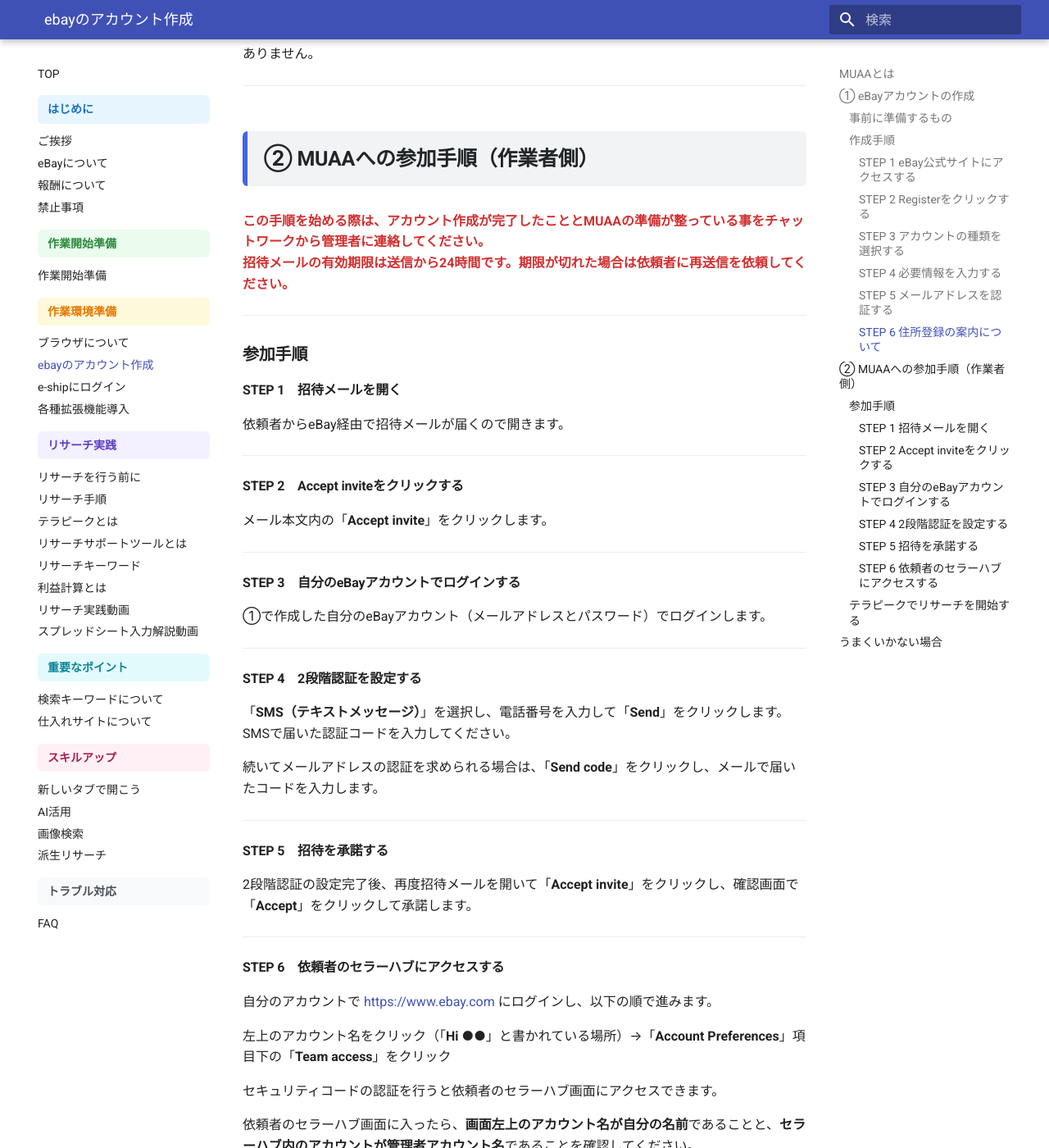
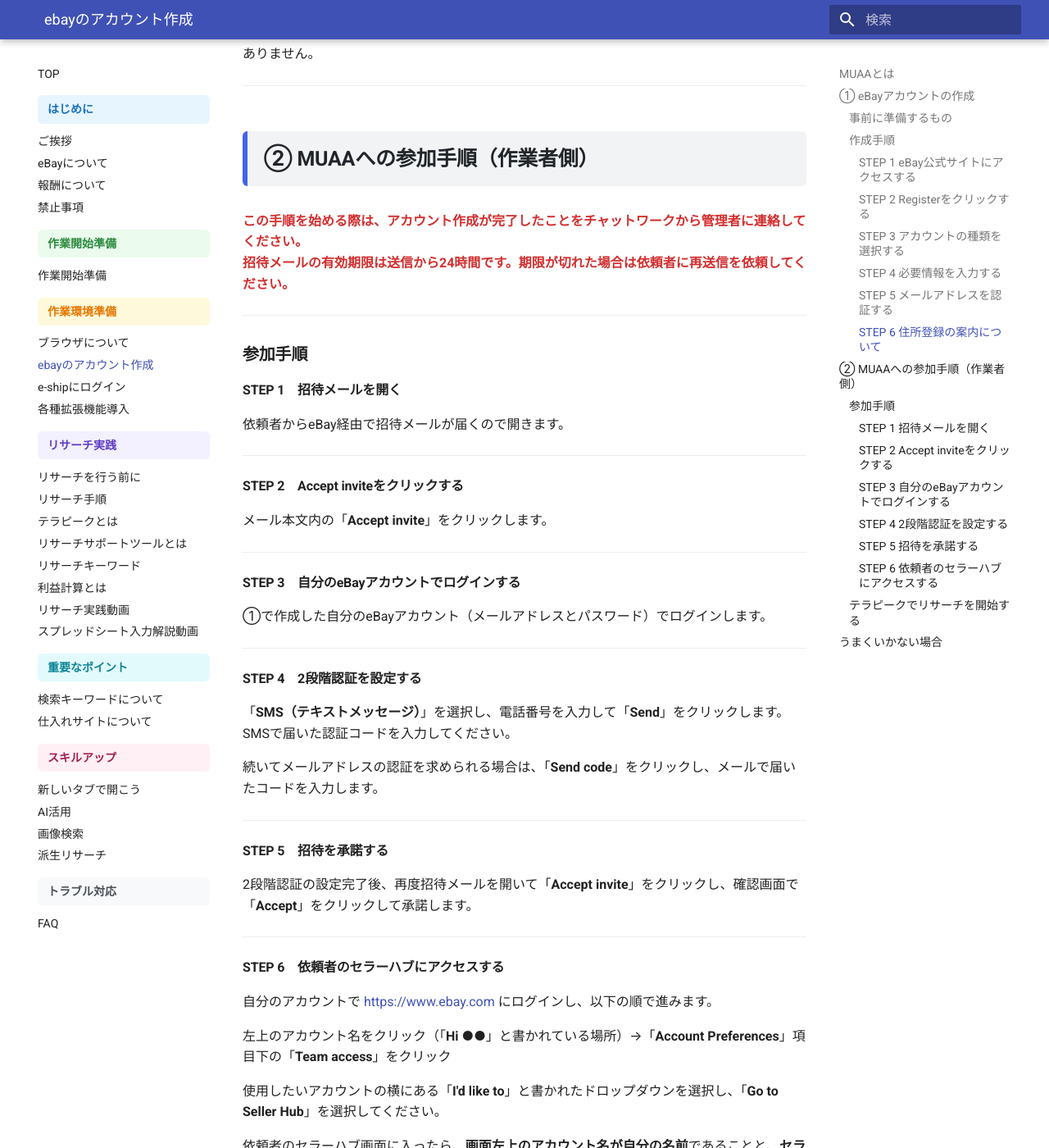
Before and after one commit to jun-hata/outsourcing-manual, an MkDocs documentation site: the page built from docs/env_ebay_login.md, in a window 1280 px wide and 1400 px high, scrolled down 2135 px. Shown: the whole window at 82% size. Built offline with MkDocs 1.6.1 and Material for MkDocs 9.7.7, drawn with Linux system fonts in a browser that asks for light colours.

Commit message:
Update env_ebay_login.md

```diff
--- a/docs/env_ebay_login.md
+++ b/docs/env_ebay_login.md
@@ -83,7 +83,7 @@
 ## ② MUAAへの参加手順（作業者側）
 
 <span class="red-text">
-この手順を始める際は、アカウント作成が完了したこととMUAAの準備が整っている事をチャットワークから管理者に連絡してください。
+この手順を始める際は、アカウント作成が完了したことをチャットワークから管理者に連絡してください。
 招待メールの有効期限は送信から24時間です。期限が切れた場合は依頼者に再送信を依頼してください。
 </span>
 
@@ -130,7 +130,7 @@
 
 左上のアカウント名をクリック（「**Hi ●●**」と書かれている場所）→「**Account Preferences**」項目下の「**Team access**」をクリック
 
-セキュリティコードの認証を行うと依頼者のセラーハブ画面にアクセスできます。
+使用したいアカウントの横にある「**I'd like to**」と書かれたドロップダウンを選択し、「**Go to Seller Hub**」を選択してください。
 
 依頼者のセラーハブ画面に入ったら、**画面左上のアカウント名が自分の名前**であることと、**セラーハブ内のアカウントが管理者アカウント名**であることを確認してください。
 
```
